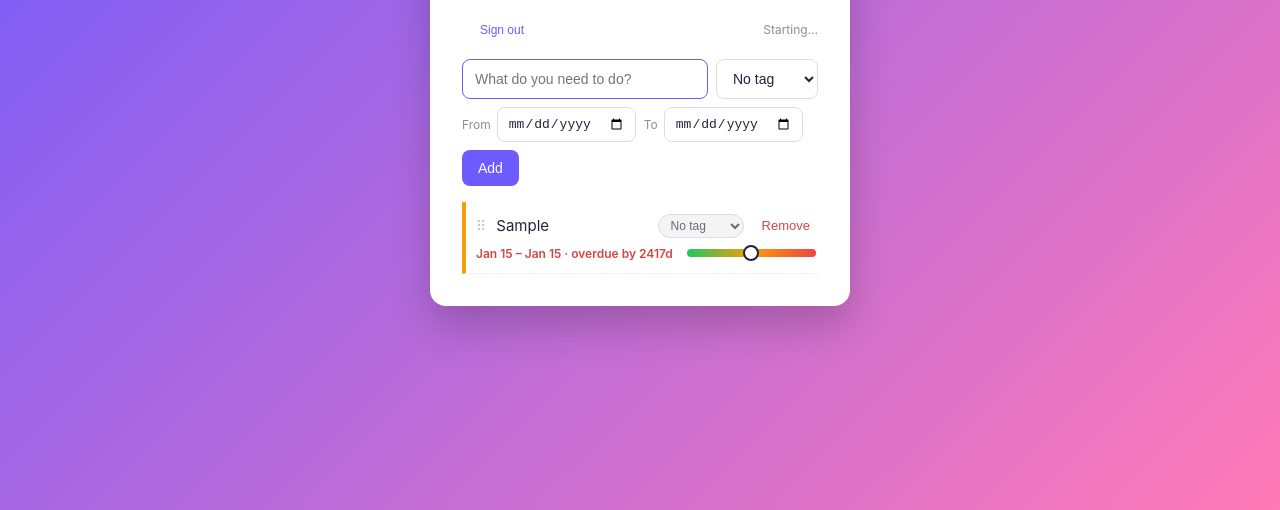
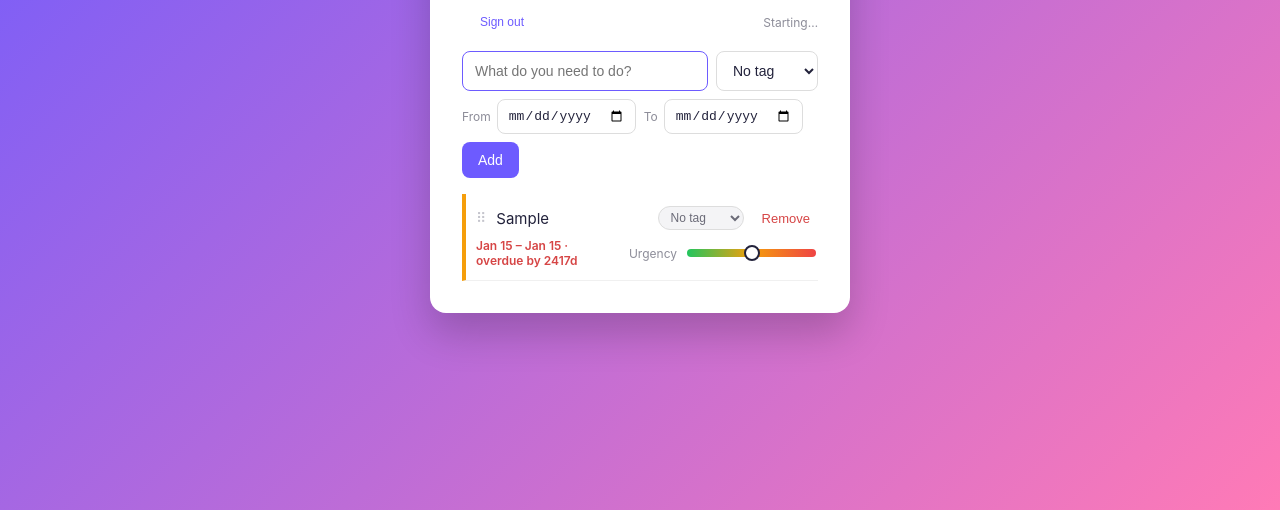
Before and after one commit to hayesdonaldson-ctrl/First-Project, a plain HTML site: page index.html in a window 1280 px wide. Both pictures are taken after typing "Sample", "2020-01-15", "2020-01-15" into the empty fields and a click on the button "Add". Shown: the part 290-800 px from the top of the page. Drawn offline with Linux system fonts and the light colour scheme; no server answers.

Commit message:
Label the urgency slider on each task row
Each row's green→red bar now has a visible "Urgency" caption next to it.

Co-Authored-By: Claude Sonnet 5 <noreply@anthropic.com>
Claude-Session: https://claude.ai/code/session_01WxJEZJq9MgBw8eph6GPk6C

```diff
--- a/script.js
+++ b/script.js
@@ -203,6 +203,13 @@ function render() {
       meta.appendChild(due);
     }
 
+    const urgencyWrap = document.createElement("label");
+    urgencyWrap.className = "urgency-field";
+
+    const urgencyLabel = document.createElement("span");
+    urgencyLabel.className = "urgency-label";
+    urgencyLabel.textContent = "Urgency";
+
     const slider = document.createElement("input");
     slider.type = "range";
     slider.min = "0";
@@ -215,7 +222,10 @@ function render() {
       li.style.borderLeft = `4px solid ${urgencyColor(tasks[index].urgency)}`;
     });
     slider.addEventListener("change", saveTasks);
-    meta.appendChild(slider);
+
+    urgencyWrap.appendChild(urgencyLabel);
+    urgencyWrap.appendChild(slider);
+    meta.appendChild(urgencyWrap);
 
     li.appendChild(top);
     li.appendChild(meta);
--- a/style.css
+++ b/style.css
@@ -231,6 +231,19 @@ button:hover {
   font-weight: 600;
 }
 
+.urgency-field {
+  flex: 1;
+  display: flex;
+  align-items: center;
+  gap: 8px;
+}
+
+.urgency-label {
+  font-size: 12px;
+  color: #8d8d99;
+  white-space: nowrap;
+}
+
 input.urgency {
   flex: 1;
   -webkit-appearance: none;
--- a/sw.js
+++ b/sw.js
@@ -1,5 +1,5 @@
 // Bump CACHE when any of the cached files change so clients pick up the new version.
-const CACHE = "todo-v4";
+const CACHE = "todo-v5";
 const ASSETS = [
   "./",
   "./index.html",
```
